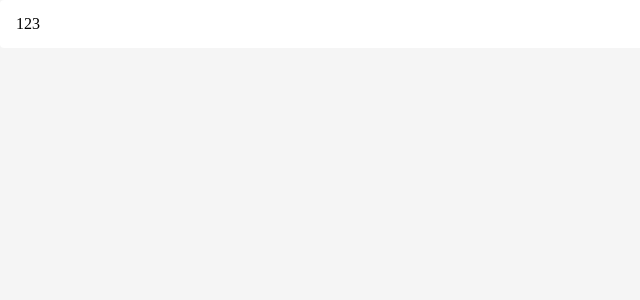
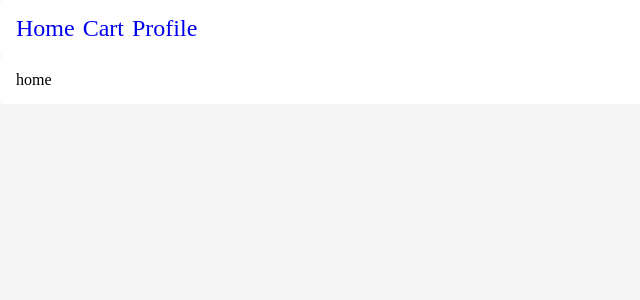
Before and after one commit to memcp/online-shop, a React app: page / in a window 1280 px wide. Shown: the top 300 px of the page, without its empty margins (0-640 px from the left). Built offline with nearby package versions, Linux system fonts and the light colour scheme.

Commit message:
Add basic navigation, react router dom.

```diff
--- a/package.json
+++ b/package.json
@@ -28,7 +28,8 @@
     "babel-loader": "^8.2.4",
     "react": "^18.0.0",
     "react-dom": "^18.0.0",
-    "react-redux": "^8.0.1"
+    "react-redux": "^8.0.1",
+    "react-router-dom": "^6.3.0"
   },
   "devDependencies": {
     "@babel/plugin-transform-runtime": "^7.17.0",
--- a/src/components/App.css
+++ b/src/components/App.css
@@ -50,3 +50,9 @@ table {
 body {
   background-color: #f5f5f5;
 }
+
+.navigation-item {
+  font-size: 24px;
+  text-decoration: none;
+  margin-right: 8px;
+}
--- a/src/components/App.jsx
+++ b/src/components/App.jsx
@@ -1,4 +1,9 @@
 import React from 'react';
+import {
+  Routes,
+  Route,
+  Link,
+} from 'react-router-dom';
 import Wrapper from './containers/Wrapper';
 import Card from './containers/Card';
 
@@ -8,7 +13,19 @@ function App() {
   return (
     <div className="App">
       <Wrapper>
-        <Card>123</Card>
+        <Card>
+          <nav>
+            <Link class="navigation-item" to="/">Home</Link>
+            <Link class="navigation-item" to="/cart">Cart</Link>
+            <Link class="navigation-item" to="/profile">Profile</Link>
+          </nav>
+        </Card>
+
+        <Routes>
+          <Route path="/" element={<Card>home</Card>}/>
+          <Route path="/cart" element={<Card>cart</Card>}/>
+          <Route path="/profile" element={<Card>profile</Card>}/>
+        </Routes>
       </Wrapper>
     </div>
   );
--- a/src/index.js
+++ b/src/index.js
@@ -1,6 +1,11 @@
 import React from 'react';
 import ReactDOMClient from 'react-dom/client';
+import { BrowserRouter } from 'react-router-dom';
 import App from './components/App';
 
 const root = ReactDOMClient.createRoot(document.querySelector('#root'));
-root.render(<App />)
+root.render(
+  <BrowserRouter>
+    <App />
+  </BrowserRouter>
+)
```
Also changed, not shown: 1 other file (tests, documents, lock files or other folders).
